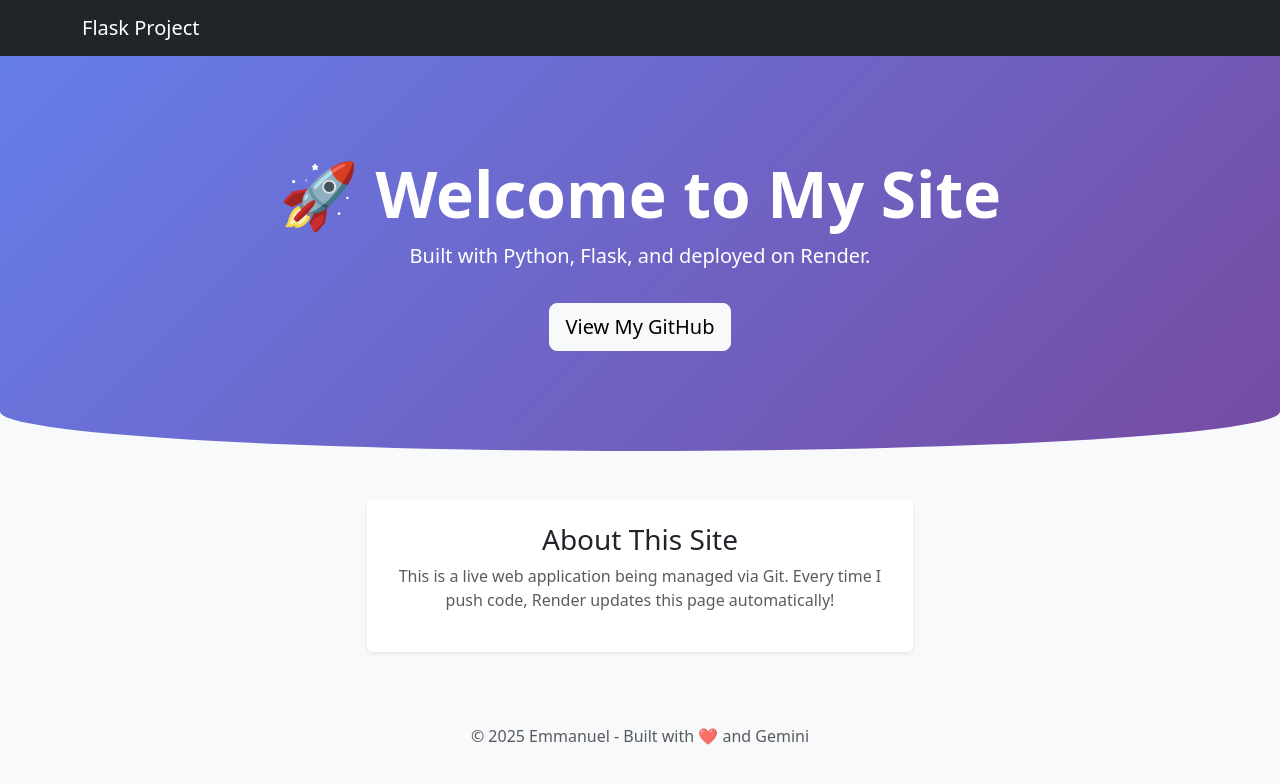
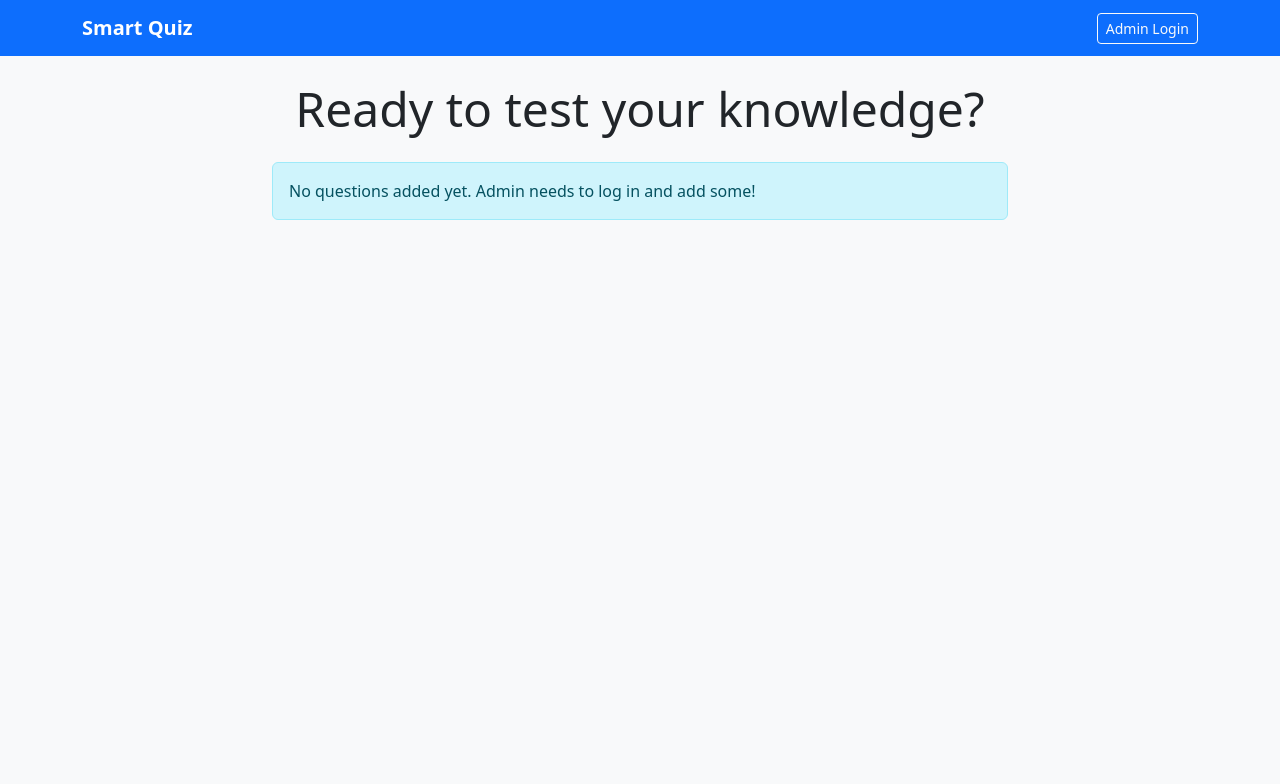
Before and after one commit to Balobykitoko/first_site, a Flask app: page / in a window 1280 px wide. Shown: the top 784 px of the page. Run offline with Flask 3, Linux system fonts and the light colour scheme.

Commit message:
Integrated database and admin logic

```diff
--- a/main.py
+++ b/main.py
@@ -1,11 +1,76 @@
-from flask import Flask, render_template
+from flask import Flask, render_template, request, redirect, url_for, flash
+from flask_sqlalchemy import SQLAlchemy
+from flask_login import LoginManager, UserMixin, login_user, login_required, logout_user, current_user
+import os
 
 app = Flask(__name__)
+app.config['SECRET_KEY'] = 'your-secret-key-here'
+app.config['SQLALCHEMY_DATABASE_URI'] = 'sqlite:///quiz.db'
 
+db = SQLAlchemy(app)
+login_manager = LoginManager(app)
+login_manager.login_view = 'login'
+
+# DATABASE MODELS
+class User(UserMixin, db.Model):
+    id = db.Column(db.Integer, primary_key=True)
+    username = db.Column(db.String(100), unique=True, nullable=False)
+    password = db.Column(db.String(100), nullable=False)
+    is_admin = db.Column(db.Boolean, default=False)
+
+class Question(db.Model):
+    id = db.Column(db.Integer, primary_key=True)
+    text = db.Column(db.String(500), nullable=False)
+    correct_answer = db.Column(db.String(200), nullable=False)
+
+@login_manager.user_loader
+def load_user(user_id):
+    return User.query.get(int(user_id))
+
+# ROUTES
 @app.route('/')
 def home():
-    return render_template('index.html')
+    questions = Question.query.all()
+    return render_template('index.html', questions=questions)
+
+@app.route('/login', methods=['GET', 'POST'])
+def login():
+    if request.method == 'POST':
+        username = request.form.get('username')
+        password = request.form.get('password')
+        user = User.query.filter_by(username=username).first()
+        if user and user.password == password:
+            login_user(user)
+            return redirect(url_for('home'))
+        flash('Invalid login!')
+    return render_template('login.html')
+
+@app.route('/admin', methods=['GET', 'POST'])
+@login_required
+def admin():
+    if not current_user.is_admin:
+        return "Access Denied", 403
+    if request.method == 'POST':
+        new_q = Question(text=request.form.get('text'), correct_answer=request.form.get('answer'))
+        db.session.add(new_q)
+        db.session.commit()
+        flash('Question Added!')
+    return render_template('admin.html')
+
+@app.route('/logout')
+def logout():
+    logout_user()
+    return redirect(url_for('home'))
+
+# Create the database tables
+with app.app_context():
+    db.create_all()
+    # Create an admin user if none exists
+    if not User.query.filter_by(username='admin').first():
+        admin_user = User(username='admin', password='password123', is_admin=True)
+        db.session.add(admin_user)
+        db.session.commit()
 
 if __name__ == "__main__":
-    # Make it accessible for online hosting
-    app.run(host="0.0.0.0", port=5000, debug=True)
+    port = int(os.environ.get("PORT", 5000))
+    app.run(host="0.0.0.0", port=port)
--- a/requirements.txt
+++ b/requirements.txt
@@ -1,2 +1,4 @@
 Flask==2.3.1
 gunicorn==20.1.0
+Flask-SQLAlchemy==3.0.5
+Flask-Login==0.6.2
--- a/templates/index.html
+++ b/templates/index.html
@@ -2,49 +2,48 @@
 <html lang="en">
 <head>
     <meta charset="UTF-8">
-    <meta name="viewport" content="width=device-width, initial-scale=1.0">
-    <title>Emmanuel's Flask Site</title>
+    <title>Professional Quiz</title>
     <link href="https://cdn.jsdelivr.net/npm/bootstrap@5.3.0/dist/css/bootstrap.min.css" rel="stylesheet">
-    <style>
-        body { background-color: #f8f9fa; }
-        .hero-section {
-            background: linear-gradient(135deg, #667eea 0%, #764ba2 100%);
-            color: white;
-            padding: 100px 0;
-            border-radius: 0 0 50% 50% / 10%;
-        }
-    </style>
 </head>
-<body>
-
-    <nav class="navbar navbar-dark bg-dark">
+<body class="bg-light">
+    <nav class="navbar navbar-expand-lg navbar-dark bg-primary mb-4">
         <div class="container">
-            <a class="navbar-brand" href="#">Flask Project</a>
+            <a class="navbar-brand fw-bold" href="#">Smart Quiz</a>
+            <div>
+                {% if current_user.is_authenticated %}
+                    <a href="/admin" class="btn btn-light btn-sm">Admin</a>
+                    <a href="/logout" class="btn btn-outline-light btn-sm">Logout</a>
+                {% else %}
+                    <a href="/login" class="btn btn-outline-light btn-sm">Admin Login</a>
+                {% endif %}
+            </div>
         </div>
     </nav>
 
-    <header class="hero-section text-center">
-        <div class="container">
-            <h1 class="display-3 fw-bold">🚀 Welcome to My Site</h1>
-            <p class="lead">Built with Python, Flask, and deployed on Render.</p>
-            <a href="https://github.com/Balobykitoko" class="btn btn-light btn-lg mt-3">View My GitHub</a>
-        </div>
-    </header>
+    <div class="container">
+        <div class="row justify-content-center">
+            <div class="col-md-8 text-center">
+                <h1 class="display-5 mb-4">Ready to test your knowledge?</h1>
 
-    <main class="container my-5 text-center">
-        <div class="row justify-content-center">
-            <div class="col-md-6">
-                <div class="card shadow-sm border-0 p-4">
-                    <h3>About This Site</h3>
-                    <p class="text-muted">This is a live web application being managed via Git. Every time I push code, Render updates this page automatically!</p>
-                </div>
+                <form class="text-start">
+                    {% for q in questions %}
+                    <div class="card mb-3 shadow-sm border-0">
+                        <div class="card-body">
+                            <h5 class="card-title">Question #{{ loop.index }}</h5>
+                            <p class="card-text">{{ q.text }}</p>
+                            <input type="text" class="form-control" placeholder="Type your answer here...">
+                        </div>
+                    </div>
+                    {% else %}
+                    <div class="alert alert-info">No questions added yet. Admin needs to log in and add some!</div>
+                    {% endfor %}
+
+                    {% if questions %}
+                    <button type="button" class="btn btn-primary btn-lg w-100 mt-3" onclick="alert('Great job! This is where the scoring logic would go next.')">Submit Quiz</button>
+                    {% endif %}
+                </form>
             </div>
         </div>
-    </main>
-
-    <footer class="text-center py-4 text-muted">
-        &copy; 2025 Emmanuel - Built with ❤️ and Gemini
-    </footer>
-
+    </div>
 </body>
 </html>
```
Also changed, not shown: templates/admin.html (added, +37 -0 lines), templates/login.html (added, +34 -0 lines).
